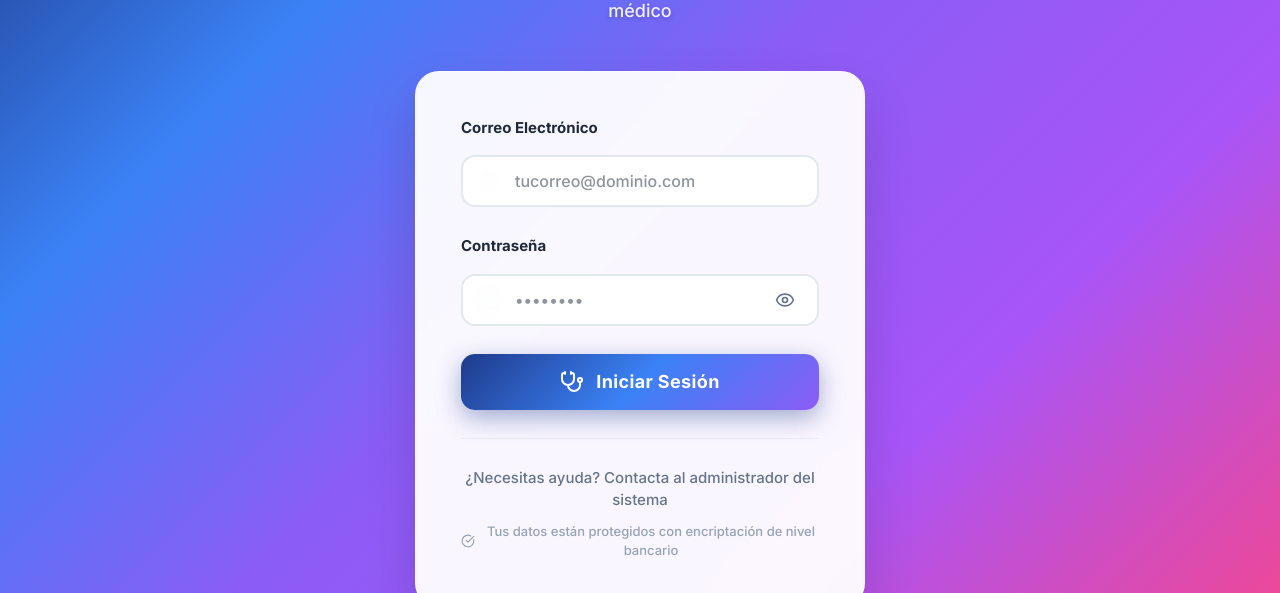
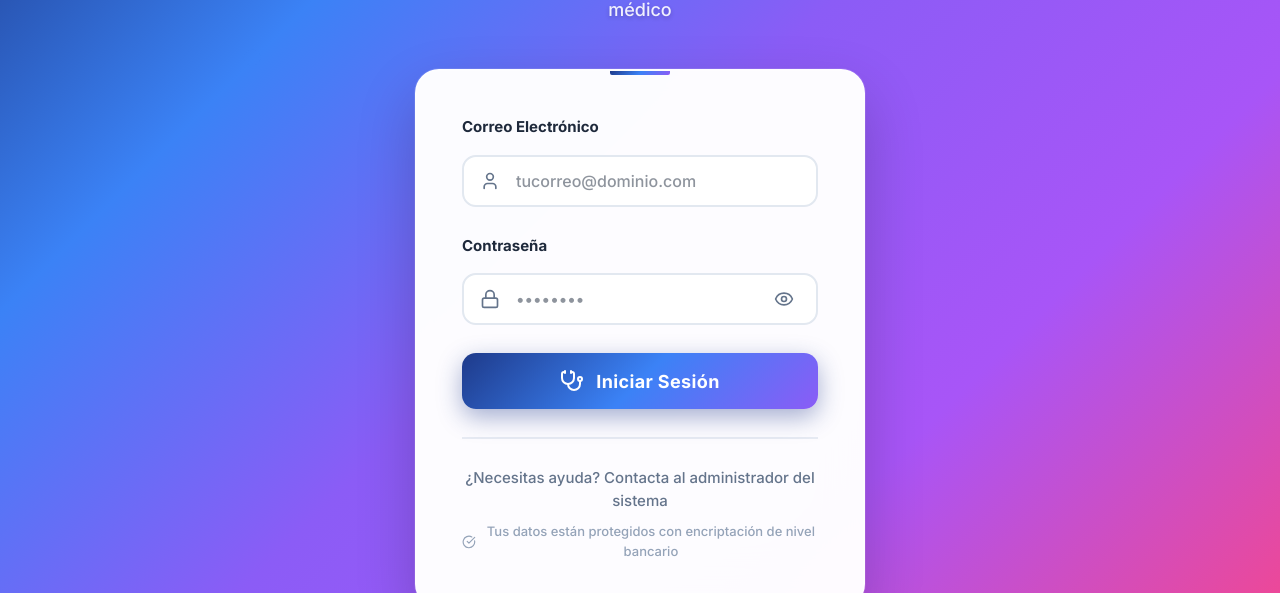
Before and after one commit to JosueGarrido/uppamed_front, a Next.js app: page /login in a window 1280 px wide. Shown: the part 207-800 px from the top of the page. Built offline with nearby package versions, Linux system fonts and the light colour scheme; no server answers.

Commit message:
Fix: Corrige alineación de inputs y mejora bordes - componentes más definidos y profesionales

```diff
--- a/app/(auth)/login/page.tsx
+++ b/app/(auth)/login/page.tsx
@@ -414,17 +414,30 @@ export default function LoginPage() {
               </p>
             </div>
 
-            {/* Formulario mejorado */}
+            {/* Formulario mejorado con bordes definidos */}
             <div style={{
-              background: 'rgba(255, 255, 255, 0.95)',
+              background: 'rgba(255, 255, 255, 0.98)',
               padding: '45px',
               borderRadius: '24px',
-              boxShadow: '0 25px 50px rgba(0, 0, 0, 0.15)',
+              boxShadow: '0 25px 60px rgba(0, 0, 0, 0.2), 0 0 0 1px rgba(255, 255, 255, 0.1)',
               backdropFilter: 'blur(20px)',
-              border: '1px solid rgba(255, 255, 255, 0.3)'
+              border: '2px solid rgba(255, 255, 255, 0.3)',
+              position: 'relative'
             }}>
+              {/* Borde decorativo superior */}
+              <div style={{
+                position: 'absolute',
+                top: 0,
+                left: '50%',
+                transform: 'translateX(-50%)',
+                width: '60px',
+                height: '4px',
+                background: 'linear-gradient(135deg, #1e3a8a 0%, #3b82f6 50%, #8b5cf6 100%)',
+                borderRadius: '0 0 2px 2px'
+              }}></div>
+
               <form onSubmit={handleSubmit} style={{ display: 'flex', flexDirection: 'column', gap: '28px' }}>
-                {/* Campo Email mejorado */}
+                {/* Campo Email mejorado con alineación corregida */}
                 <div style={{ display: 'flex', flexDirection: 'column', gap: '10px' }}>
                   <label htmlFor="email" style={{
                     display: 'block',
@@ -443,7 +456,8 @@ export default function LoginPage() {
                       transform: 'translateY(-50%)',
                       width: '20px',
                       height: '20px',
-                      color: '#64748b'
+                      color: '#64748b',
+                      zIndex: 2
                     }} />
                     <input
                       id="email"
@@ -456,17 +470,16 @@ export default function LoginPage() {
                         height: '52px',
                         paddingLeft: '52px',
                         paddingRight: '18px',
-                        paddingTop: '14px',
-                        paddingBottom: '14px',
                         border: '2px solid #e2e8f0',
                         borderRadius: '14px',
                         color: '#1e293b',
                         fontSize: '16px',
                         outline: 'none',
                         transition: 'all 0.3s ease',
-                        background: 'rgba(255, 255, 255, 0.9)',
-                        backdropFilter: 'blur(10px)',
-                        fontWeight: '500'
+                        background: '#ffffff',
+                        fontWeight: '500',
+                        lineHeight: '52px',
+                        verticalAlign: 'middle'
                       }}
                       onFocus={(e) => {
                         e.target.style.borderColor = '#3b82f6';
@@ -483,7 +496,7 @@ export default function LoginPage() {
                   </div>
                 </div>
 
-                {/* Campo Contraseña mejorado */}
+                {/* Campo Contraseña mejorado con alineación corregida */}
                 <div style={{ display: 'flex', flexDirection: 'column', gap: '10px' }}>
                   <label htmlFor="password" style={{
                     display: 'block',
@@ -502,7 +515,8 @@ export default function LoginPage() {
                       transform: 'translateY(-50%)',
                       width: '20px',
                       height: '20px',
-                      color: '#64748b'
+                      color: '#64748b',
+                      zIndex: 2
                     }} />
                     <input
                       id="password"
@@ -515,17 +529,16 @@ export default function LoginPage() {
                         height: '52px',
                         paddingLeft: '52px',
                         paddingRight: '52px',
-                        paddingTop: '14px',
-                        paddingBottom: '14px',
                         border: '2px solid #e2e8f0',
                         borderRadius: '14px',
                         color: '#1e293b',
                         fontSize: '16px',
                         outline: 'none',
                         transition: 'all 0.3s ease',
-                        background: 'rgba(255, 255, 255, 0.9)',
-                        backdropFilter: 'blur(10px)',
-                        fontWeight: '500'
+                        background: '#ffffff',
+                        fontWeight: '500',
+                        lineHeight: '52px',
+                        verticalAlign: 'middle'
                       }}
                       onFocus={(e) => {
                         e.target.style.borderColor = '#3b82f6';
@@ -553,7 +566,8 @@ export default function LoginPage() {
                         cursor: 'pointer',
                         padding: '6px',
                         borderRadius: '6px',
-                        transition: 'all 0.2s ease'
+                        transition: 'all 0.2s ease',
+                        zIndex: 2
                       }}
                       onMouseEnter={(e) => {
                         e.currentTarget.style.color = '#3b82f6';
@@ -661,7 +675,7 @@ export default function LoginPage() {
               <div style={{
                 textAlign: 'center',
                 paddingTop: '28px',
-                borderTop: '1px solid rgba(226, 232, 240, 0.6)',
+                borderTop: '2px solid rgba(226, 232, 240, 0.8)',
                 marginTop: '28px'
               }}>
                 <p style={{
```
